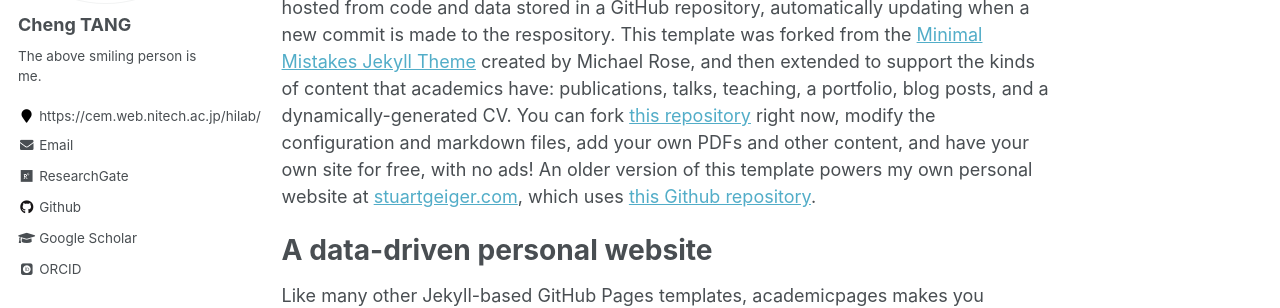
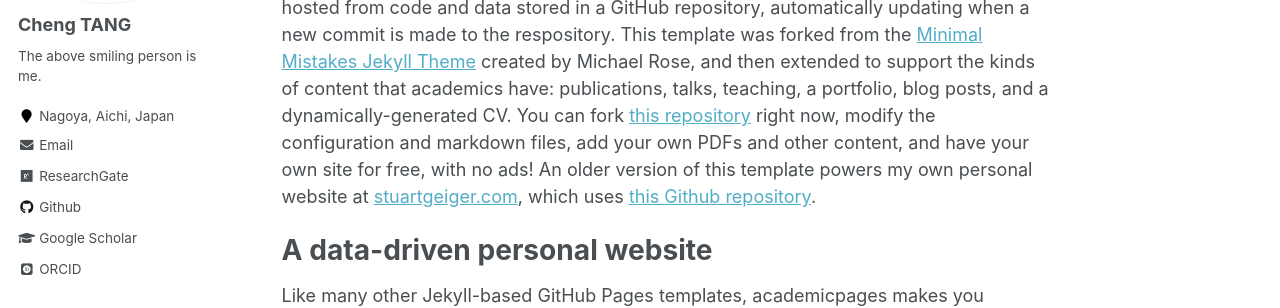
Before and after one commit to ChengTANG-AI/chengtang-ai.github.io, a Jekyll site: the page built from _pages/about.md, in a window 1280 px wide. Shown: the part 248-556 px from the top of the page. Built offline with Jekyll 4.4.1, drawn with Linux system fonts in a browser that asks for light colours; some web fonts are replaced.

Commit message:
Update _config.yml

```diff
--- a/_config.yml
+++ b/_config.yml
@@ -83,8 +83,8 @@
   name             : "Cheng TANG"
   avatar           : "picCT.jpg"
   bio              : "The above smiling person is me."
-  location         : # "Nagoya, Aichi, Japan"
-  employer         : "https://cem.web.nitech.ac.jp/hilab/"
+  location         : "Nagoya, Aichi, Japan"
+  employer         : # "https://cem.web.nitech.ac.jp/hilab/"
   pubmed           :
   googlescholar    : "https://scholar.google.com/citations?user=GvXOVv0AAAAJ"
   email            : "tangcheng.ac@outlook.com"
```
